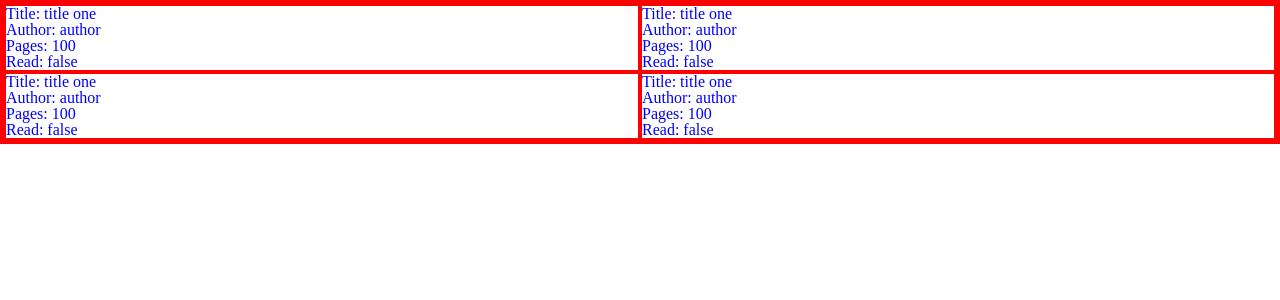
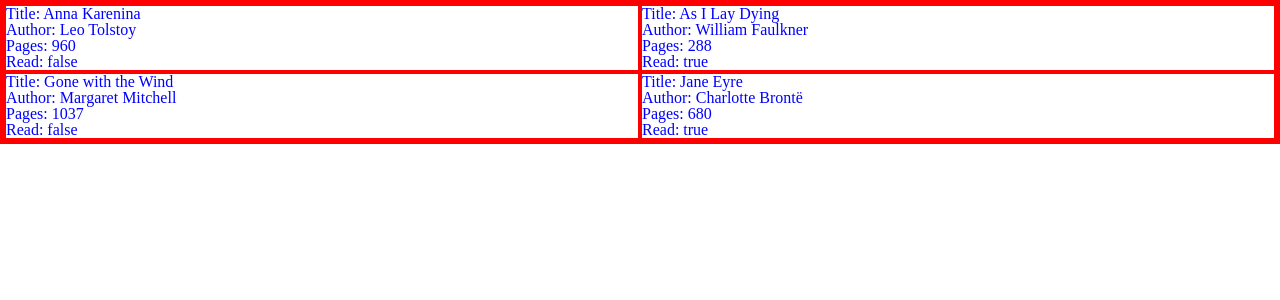
Before and after one commit to gibbonhug/library, a React (Create React App) app: page / in a window 1280 px wide. Shown: the top 300 px of the page. Built offline with nearby package versions, Linux system fonts and the light colour scheme.

Commit message:
Put actual dummy books as content

```diff
--- a/src/index.tsx
+++ b/src/index.tsx
@@ -11,10 +11,10 @@ const root = ReactDOM.createRoot(
 root.render(
   <React.StrictMode>
     <div id='library'>
-      <Book title='title one' author='author' pageCount={100} read={false} />
-      <Book title='title one' author='author' pageCount={100} read={false} />
-      <Book title='title one' author='author' pageCount={100} read={false} />
-      <Book title='title one' author='author' pageCount={100} read={false} />
+      <Book title='Anna Karenina' author='Leo Tolstoy' pageCount={960} read={false} />
+      <Book title='As I Lay Dying' author='William Faulkner' pageCount={288} read={true} />
+      <Book title='Gone with the Wind' author='Margaret Mitchell' pageCount={1037} read={false} />
+      <Book title='Jane Eyre' author='Charlotte Brontë' pageCount={680} read={true} />
     </div>
   </React.StrictMode>
 );
```
